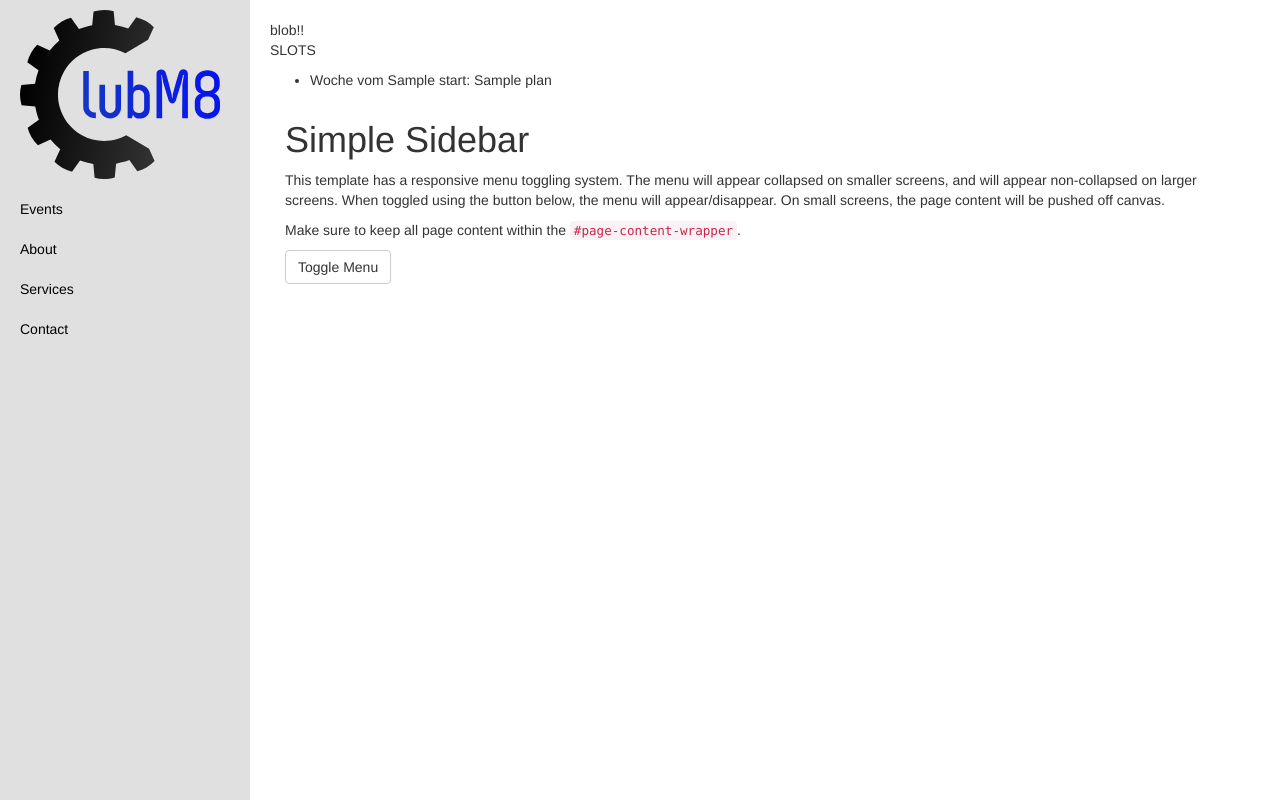
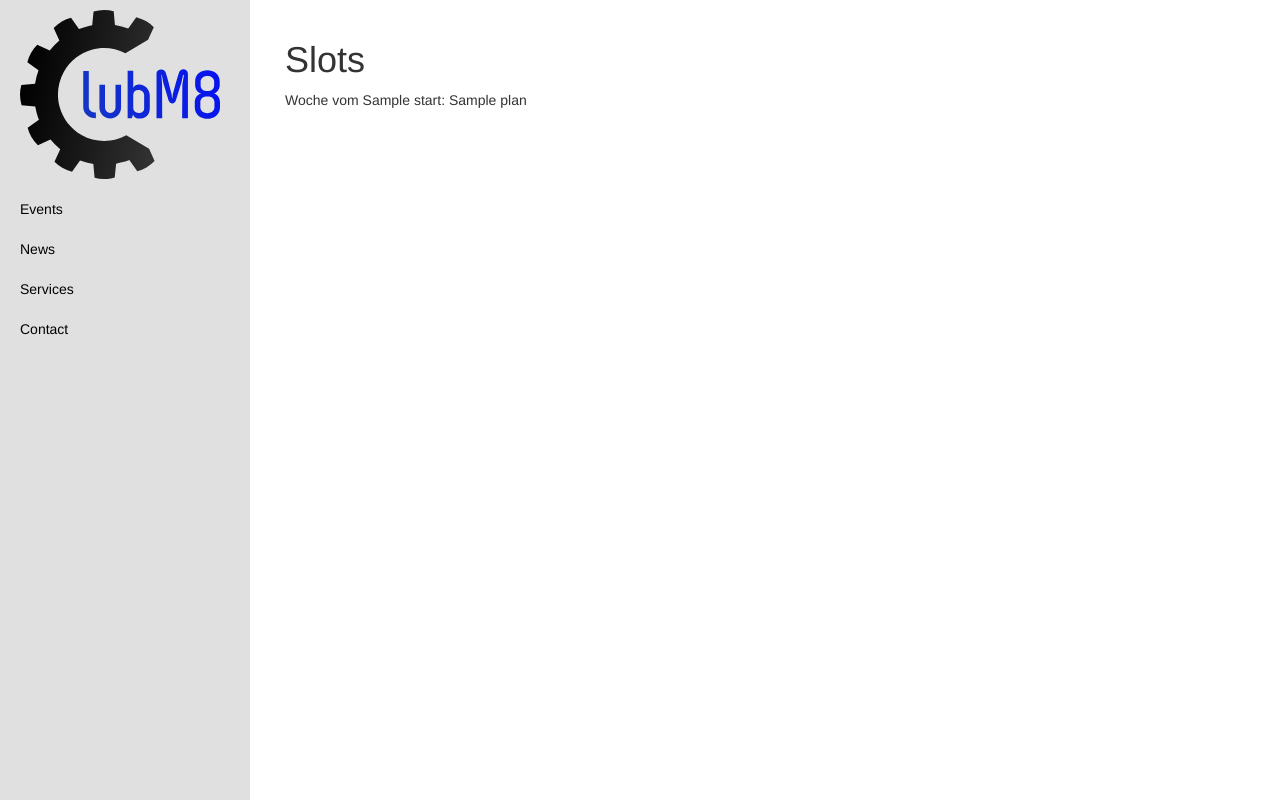
Before and after one commit to clubm8/clubm8-web, a Django app: template templates/clubm8web/index.html in a window 1280 px wide. Run offline with Django 3.2, Linux system fonts and the light colour scheme; the template is opened without the code that fills it: most values are stand-ins (such as "Sample title", 1, 10 or a date in 2020); some libraries are stand-ins or nearby versions.

Commit message:
news page + template shizzle

```diff
--- a/static/css/simple-sidebar.css
+++ b/static/css/simple-sidebar.css
@@ -100,6 +100,10 @@
 }
 
 @media(min-width:768px) {
+    #menu-toggle {
+      display: none;
+    }
+
     #wrapper {
         padding-left: 250px;
     }
--- a/templates/clubm8web/base.html
+++ b/templates/clubm8web/base.html
@@ -2,7 +2,7 @@
 
 {# Load the tag library #}
 {% load bootstrap3 %}
-
+{% load static %}
 
 
 <!DOCTYPE html>
@@ -42,7 +42,7 @@
         <div id="sidebar-wrapper">
             <ul class="sidebar-nav">
                 <li class="sidebar-brand">
-                    <a href="#">
+                    <a href="/">
                         <img src="{% static "img/klubM8_logo.svg" %}" alt="CLUBM8"/>
                     </a>
                 </li>
@@ -50,7 +50,7 @@
                     <a href="#">Events</a>
                 </li>
                 <li>
-                    <a href="#">About</a>
+                    <a href="/news">News</a>
                 </li>
                 <li>
                     <a href="#">Services</a>
@@ -62,14 +62,18 @@
         </div>
         <!-- /#sidebar-wrapper -->
 
+        <a href="#menu-toggle" class="btn btn-default" id="menu-toggle">Toggle Menu</a>
+
         <!-- Page Content -->
         <div id="page-content-wrapper">
 
           {# Display django.contrib.messages as Bootstrap alerts #}
           {% bootstrap_messages %}
 
+          <div class="container-fluid">
           {% block content %}
           {% endblock %}
+          </div>
 
         </div>
         <!-- /#page-content-wrapper -->
--- a/templates/clubm8web/index.html
+++ b/templates/clubm8web/index.html
@@ -3,32 +3,19 @@
 {% block title %}Clubm8 Index{% endblock %}
 
 {% block content %}
-blob!!
 
-{% load static %}
+<h1>Slots</h1>
 
-<p>SLOTS</p>
 {% if object_list|length %}
-  <ul>
-    {% for slot in object_list %}
-      <li>Woche vom {{ slot.start }}: {{ slot.plan.name }}</li>
-    {% endfor %}
-  </ul>
+  {% for slot in object_list %}
+    <div class="row">
+      <div class="col-lg-12">
+        <p>Woche vom {{ slot.start }}: {{ slot.plan.name }}</p>
+      </div>
+    </div>
+  {% endfor %}
 {% else %}
   <p>NO SLOTS FOUND YO</p>
 {% endif %}
 
-<div class="container-fluid">
-    <div class="row">
-        <div class="col-lg-12">
-            <h1>Simple Sidebar</h1>
-            <p>This template has a responsive menu toggling system. The menu will appear collapsed on smaller screens, and will appear non-collapsed on larger screens. When toggled using the button below, the menu will appear/disappear. On small screens, the page content will be pushed off canvas.</p>
-            <p>Make sure to keep all page content within the <code>#page-content-wrapper</code>.</p>
-            <a href="#menu-toggle" class="btn btn-default" id="menu-toggle">Toggle Menu</a>
-        </div>
-    </div>
-</div>
-
-
-
 {% endblock %}
--- a/urls.py
+++ b/urls.py
@@ -7,4 +7,7 @@ urlpatterns = [
     url(r'^$',
         views.IndexView.as_view(),
         name='index'),
+    url(r'^news/$',
+        views.NewsView.as_view(),
+        name='news'),
 ]
--- a/views.py
+++ b/views.py
@@ -7,3 +7,8 @@ class IndexView(generic.ListView):
     template_name = 'clubm8web/index.html'
 
     model = models.Slot
+
+class NewsView(generic.ListView):
+    template_name = 'clubm8web/news.html'
+
+    model = models.News
```
Also changed, not shown: templates/clubm8web/news.html (added, +22 -0 lines).
